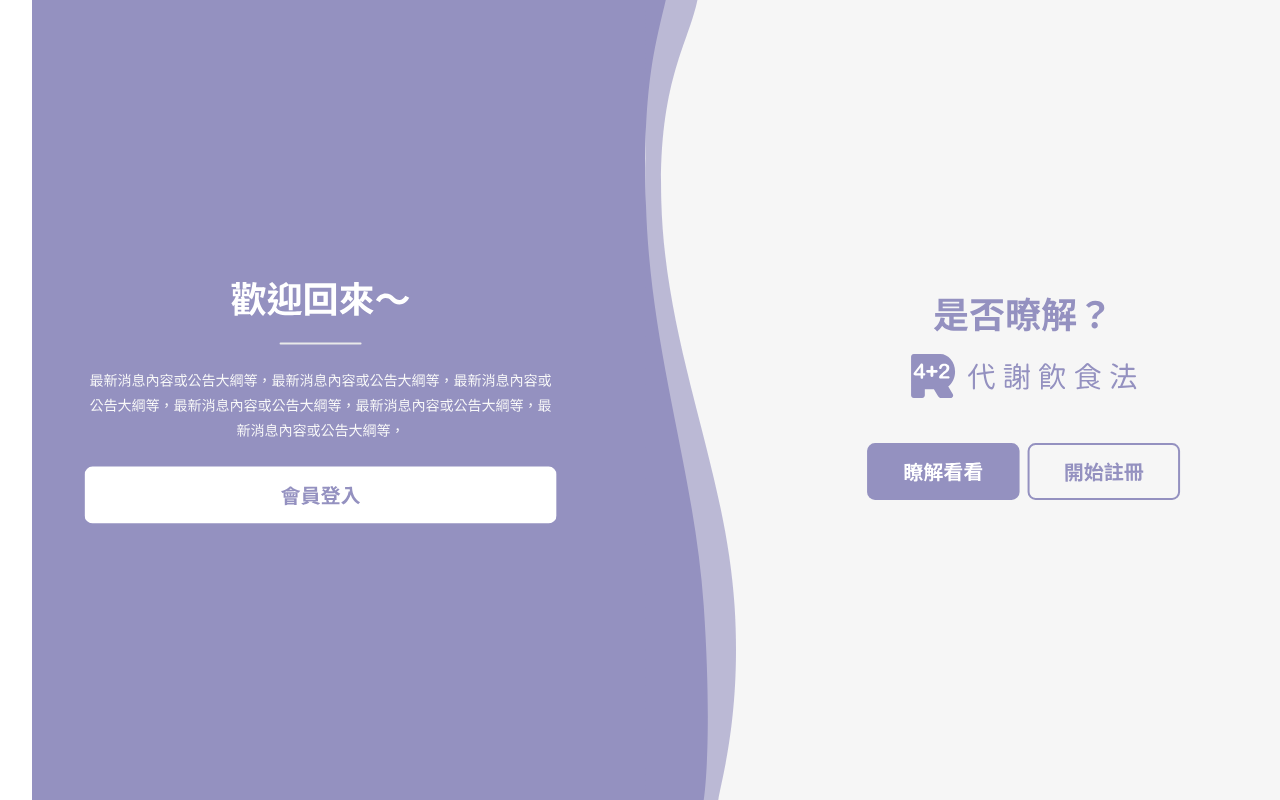
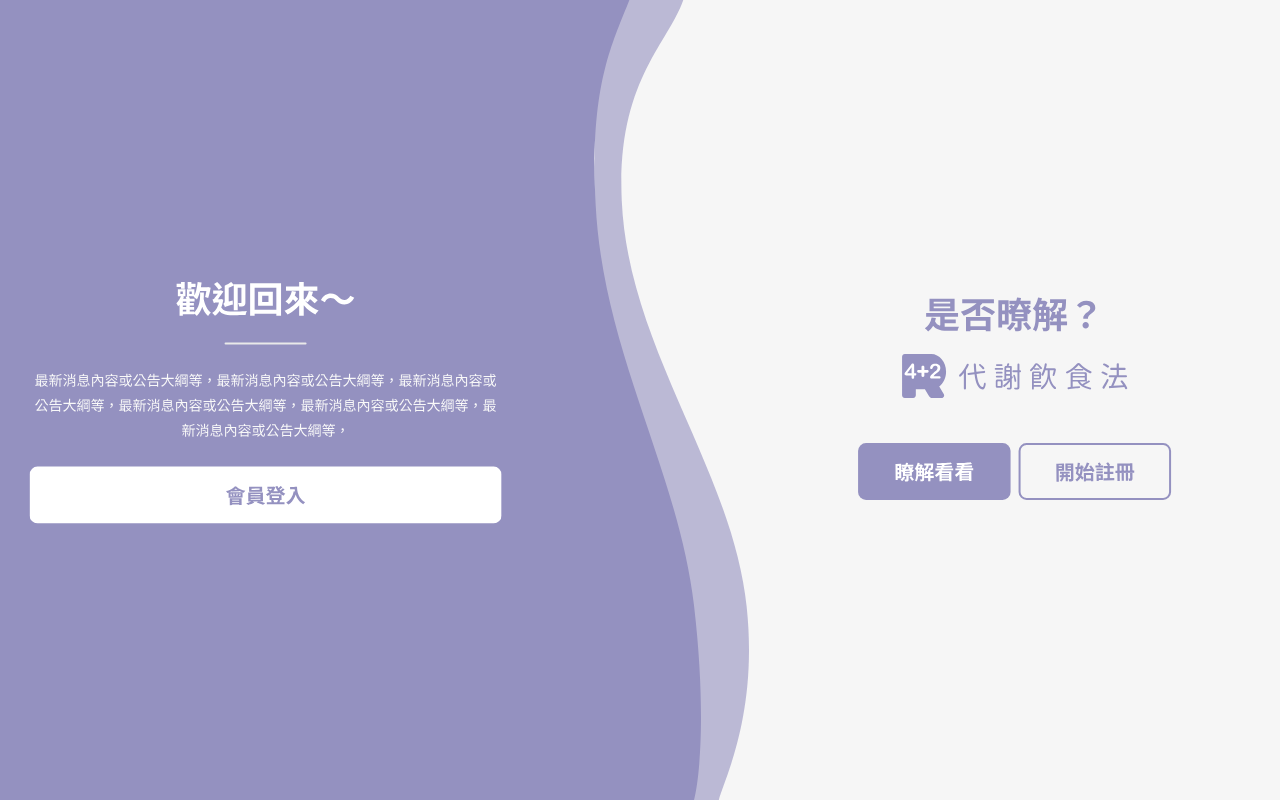
Before and after one commit to luke1209/4plus2r, a Vue app: page / in a window 1280 px wide. Built offline with nearby package versions, Linux system fonts and the light colour scheme.

Commit message:
feat: 優化 sign-up 頁面排版

```diff
--- a/src/App.vue
+++ b/src/App.vue
@@ -3,13 +3,14 @@
 </script>
 
 <template>
-  <div class="background-container">
+  <!-- 使用三列模式的組合布局 -->
+  <div class="app-layout">
     <!-- 左側紫色區域 -->
     <div class="left-section">
       <img src="@/assets/sign-up-left.svg" alt="Left Image" />
     </div>
 
-    <!-- 中間過渡曲線區域，直接嵌入 SVG -->
+    <!-- 中間過渡曲線區域 SVG -->
     <div class="curve-section">
       <svg viewBox="0 0 218 866" fill="none" xmlns="http://www.w3.org/2000/svg" preserveAspectRatio="none">
         <path d="M64.6479 221.458C58.6154 92.77 80.8098 48.4784 98.3871 -4.30064e-06L0 0L3.78541e-05 866L163.021 866C168.288 844.699 175.661 772.789 163.021 655.56C147.222 509.023 72.1885 382.318 64.6479 221.458Z" fill="#9491C0"/>
@@ -32,22 +33,29 @@
   box-sizing: border-box;
 }
 
+/* 特意設置全局樣式，確保整個頁面的背景色與高度 */
 html, body {
+  margin: 0;
+  padding: 0;
   height: 100%;
-  width: 100%;
+  width: 100vw;
   overflow: hidden;
+  background-color: #F6F6F6; /* 確保整個頁面背景為淺灰色，避免黑色區塊 */
 }
 
-/* 確保 Vue 應用佔滿整個視窗 */
+/* 覆蓋 main.css 的設定，使用更高的權重性 */
 #app {
+  max-width: 100vw !important; /* 確保應用佔滿整個視窗寬度 */
+  padding: 0 !important; /* 移除所有填充 */
+  margin: 0 !important; /* 移除自動居中 */
   height: 100vh;
   width: 100vw;
 }
 
-/* 背景容器 - 使用 grid 而非 flex 來更精確控制區域 */
-.background-container {
-  display: grid;
-  grid-template-columns: 45% 10% 45%; /* 區分為左、中、右三個區域 */
+/* 主要應用佈局 */
+.app-layout {
+  display: flex;
+  flex-direction: row;
   height: 100vh;
   width: 100vw;
   overflow: hidden;
@@ -55,24 +63,27 @@ html, body {
 
 /* 左側紫色區域 */
 .left-section {
-  width: 100%; /* 使用全寬 */
+  flex: 45; /* 使用flex比例確保左側區域約作45% */
   height: 100%;
   background-color: #9491C0; /* 紫色背景 */
-  grid-column: 1;
   display: flex;
   justify-content: center;
   align-items: center;
+  position: relative; /* 確保紫色背景完全顯示 */
+  z-index: 1;
 }
 
 /* 中間曲線區域 - 作為獨立區塊 */
 .curve-section {
-  width: 100%;
+  width: 218px; /* 固定寬度218px，符合SVG的寬度 */
+  flex: none; /* 移除彈性比例，確保固定寬度 */
   height: 100%;
-  grid-column: 2;
   overflow: hidden;
   display: flex;
   align-items: stretch;
   background-color: #F6F6F6; /* 設置中間區域背景色 */
+  position: relative;
+  z-index: 1;
 }
 
 /* 確保 SVG 完全填滿容器 */
@@ -84,12 +95,13 @@ html, body {
 
 /* 右側白色區域 */
 .right-section {
-  width: 100%;
+  flex: 45; /* 使用flex比例確保右側區域約作45% */
   height: 100%;
   background-color: #F6F6F6;
-  grid-column: 3;
   display: flex;
   justify-content: center;
   align-items: center;
+  position: relative;
+  z-index: 1;
 }
 </style>
```
